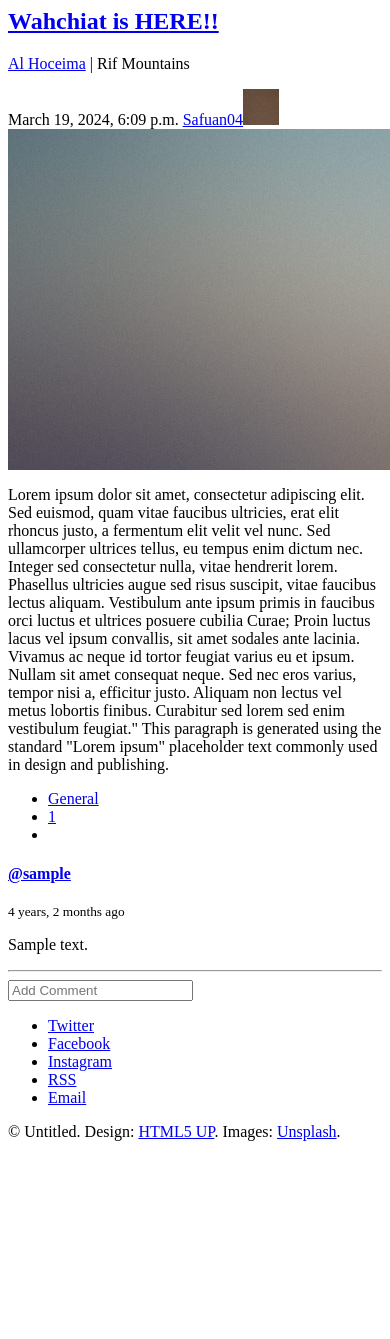
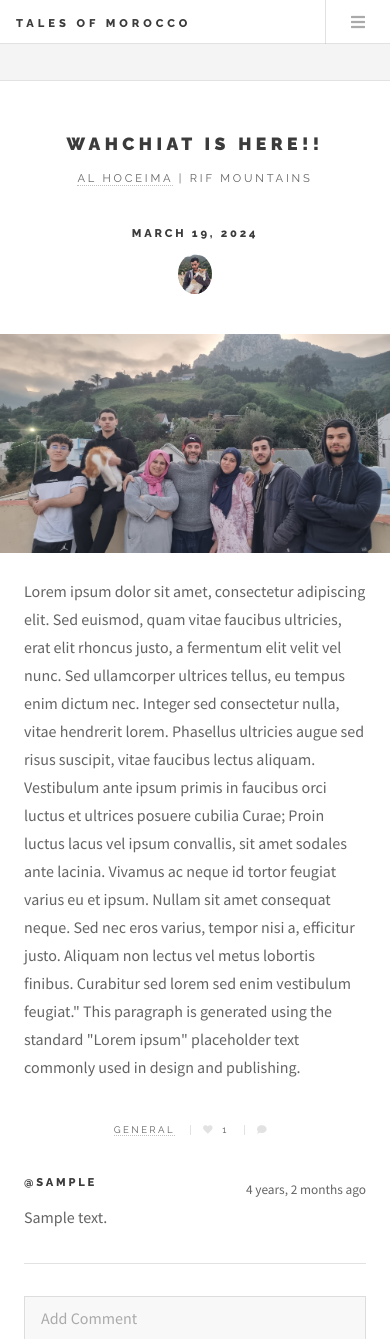
Before and after one commit to Elbadil/Tales_Of_Morocco, a Django app: template base/templates/index-single-post.html in a window 390 px wide; the page is wider, and only the part inside the window is pictured. Shown: the top 1339 px of that part. Before the commit the page ends 1141 px from the top of that part, so only its background shows below. Run offline with Django 4.2, Linux system fonts and the light colour scheme; data comes from the database, SQL or seed files in the repository; both versions use the stored data as it was after the commit; tables that the repository leaves empty hold one stand-in row (values such as "Sample post"); the template is opened without the code that fills it: values that come from a table or form of the project are taken from there, most other values are stand-ins (such as "Sample title", 1, 10 or a date in 2020).

Commit message:
single post template (update)

```diff
--- a/base/templates/index-single-post.html
+++ b/base/templates/index-single-post.html
@@ -1,6 +1,21 @@
+<!DOCTYPE HTML>
 {% load static %}
-{% block content %}
-<!-- <body class="single is-preload"> -->
+<html>
+<head>
+  <title>Future Imperfect by HTML5 UP</title>
+  <meta charset="utf-8" />
+  <meta name="viewport" content="width=device-width, initial-scale=1, user-scalable=no" />
+  <link rel="stylesheet" href="{% static 'styles/main.css' %}" />
+  <link rel="stylesheet" href="{% static 'styles/pics.css' %}" />
+</head>
+<body class="single is-preload">
+
+<!-- Wrapper -->
+  <div id="wrapper">
+
+    <!-- Header & Menu -->
+      {% include 'header_menu.html' %}
+
     <!-- Main -->
       <div id="main">
 
@@ -16,11 +31,15 @@
                 {% endif %}
               </div>
               <div class="meta">
-                  <time class="published" datetime="2015-11-01">{{ post.created }}</time>
-                  <a href="{% url 'profile' post.author.id %}" class="author"><span class="name">{{ post.author.username }}</span><img src="images/avatar.jpg" alt="" /></a>
+                <time class="published" datetime="2015-11-01">{{ post.created | date }}</time>
+                <a href="{% url 'profile' post.author.id %}" class="author"><span class="name">{{ post.author.username }}</span><img src="{{ post.author.avatar.url }}" alt="" /></a>
               </div>
             </header>
-              <span class="image featured"><img src="images/pic01.jpg" alt="" /></span>
+            {% if post.picture %}
+              <span class="image featured"><img src="{{ post.picture.url }}" alt="" /></span>
+            {% else %}
+              <span class="image featured"><img src="{% static 'images/pic01.jpg' %}" alt="" /></span>
+            {% endif %}
             <p>{{ post.description }}</p>
             <footer>
               <ul class="stats">
@@ -28,18 +47,25 @@
                 <li><a href="#" class="icon solid fa-heart">{{ post.likes }}</a></li>
                 <li><a href="#" class="icon solid fa-comment">{{ post.comments.count }}</a></li>
               </ul>
+            </footer>
+            <span>
+              {% for comment in post_comments %}
+              <div style="display: flex; justify-content: space-between; align-items: center;">
                 <div>
-                  {% for comment in post_comments %}
                   <h4><a href="{% url 'profile' comment.user.id %}">@{{ comment.user.username }}</a></h4>
+                </div>
+                <div>
                   {% if comment.edited %}
-                      <small>{{ comment.created | timesince }} ago - Edited</small>
+                    <small style="font-size: smaller;">{{ comment.created | timesince }} ago - Edited</small>
                   {% else %}
-                      <small>{{ comment.created | timesince }} ago</small>
+                    <small style="font-size: smaller;">{{ comment.created | timesince }} ago</small>
                   {% endif %}
                   {% if request.user == comment.user %}
-                      <a href="{% url 'update-comment' comment.id %}">update</a>
-                      <a href="{% url 'delete-comment' comment.id %}">delete</a>
+                    <a href="{% url 'update-comment' comment.id %}" style="font-size: smaller;">| update | </a>
+                    <a href="{% url 'delete-comment' comment.id %}" style="font-size: smaller;">delete</a>
                   {% endif %}
+                </div>
+              </div>
               <p>{{ comment.body }}</p>
               <hr>
                 {% endfor %}
@@ -48,8 +74,7 @@
                   {% csrf_token %}
                   <input type="text" name="body" placeholder="Add Comment">
                 </form>
-                </div>
-              </footer>
+            </span>
           </article>
 
       </div>
@@ -67,4 +92,13 @@
       </section>
 
   </div>
-{% endblock content %}
+
+<!-- Scripts -->
+  <script src="{% static 'scripts/jquery.min.js' %}"></script>
+  <script src="{% static 'scripts/browser.min.js' %}"></script>
+  <script src="{% static 'scripts/breakpoints.min.js' %}"></script>
+  <script src="{% static 'scripts/util.js' %}"></script>
+  <script src="{% static 'scripts/main.js' %}"></script>
+
+</body>
+</html>
```
Also changed, not shown: db.sqlite3, static/images/20240125_185331.jpg (added). Lines whose indentation alone changed are shown as unchanged.
